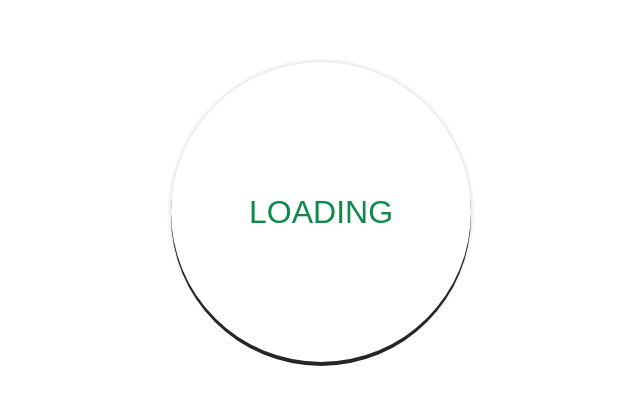
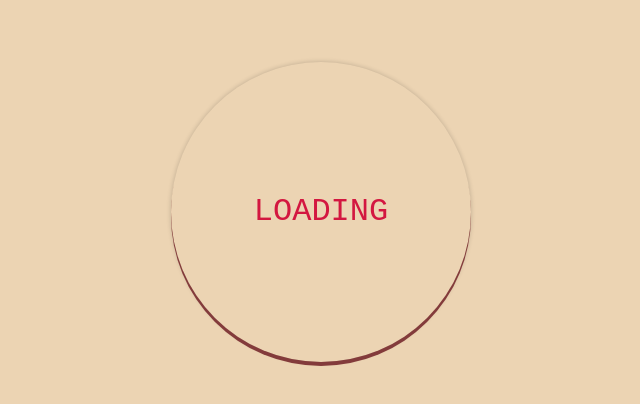
Before and after one commit to codegabys/Desafio30DiasDeCSS, a plain HTML site: page Desafios/Dia 2/index.html in a window 1280 px wide. Shown: the part 188-592 px from the top of the page, without its empty margins (319-959 px from the left). Drawn offline with Linux system fonts and the light colour scheme.

Commit message:
Update style.css

```diff
--- a/Desafios/Dia 2/style.css
+++ b/Desafios/Dia 2/style.css
@@ -1,8 +1,9 @@
 body
 {
+    background-color: rgb(236, 212, 179);
     margin: 0;
     padding: 0;
-    font-family: sans-serif;
+    font-family: Courier New ;
 }
 .center
 {
@@ -16,16 +17,18 @@ body
     width: 300px;
     height: 300px;
     border-radius: 70%;
-    box-shadow: 0 4px 0 #262626;
+    box-shadow: 0 4px 0 #833b3b;
     background: transparent;
     animation: animate 1s linear infinite;
+    animation-delay: 2s;
+    animation-direction: reverse;
 }
 .text
 {
     width: 300px;
     height: 300px;
     border-radius: 50%;
-    color: #0f8a4c;
+    color: #d31740;
     position: absolute;
     top: 0;
     left: 0;
```
